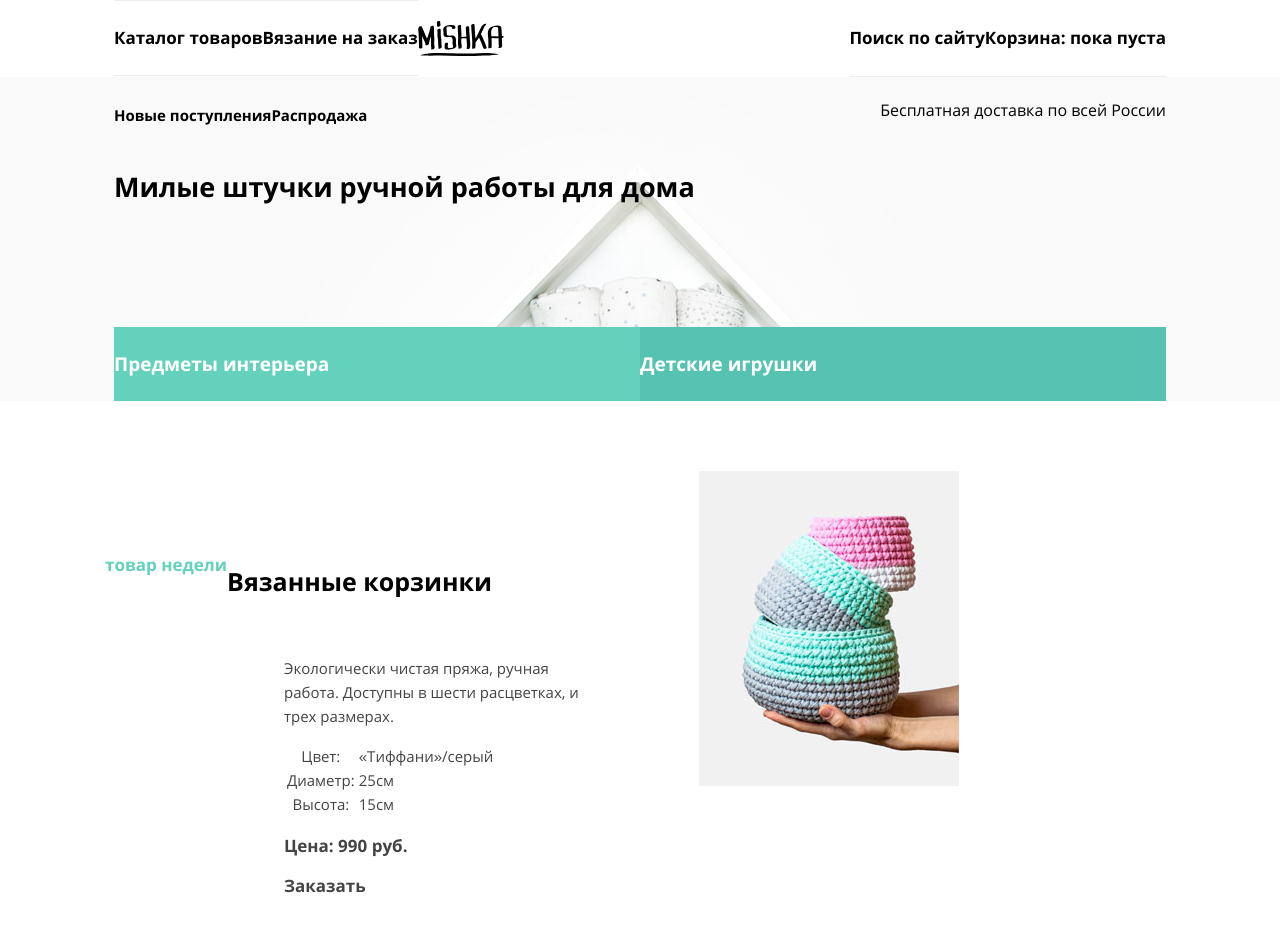
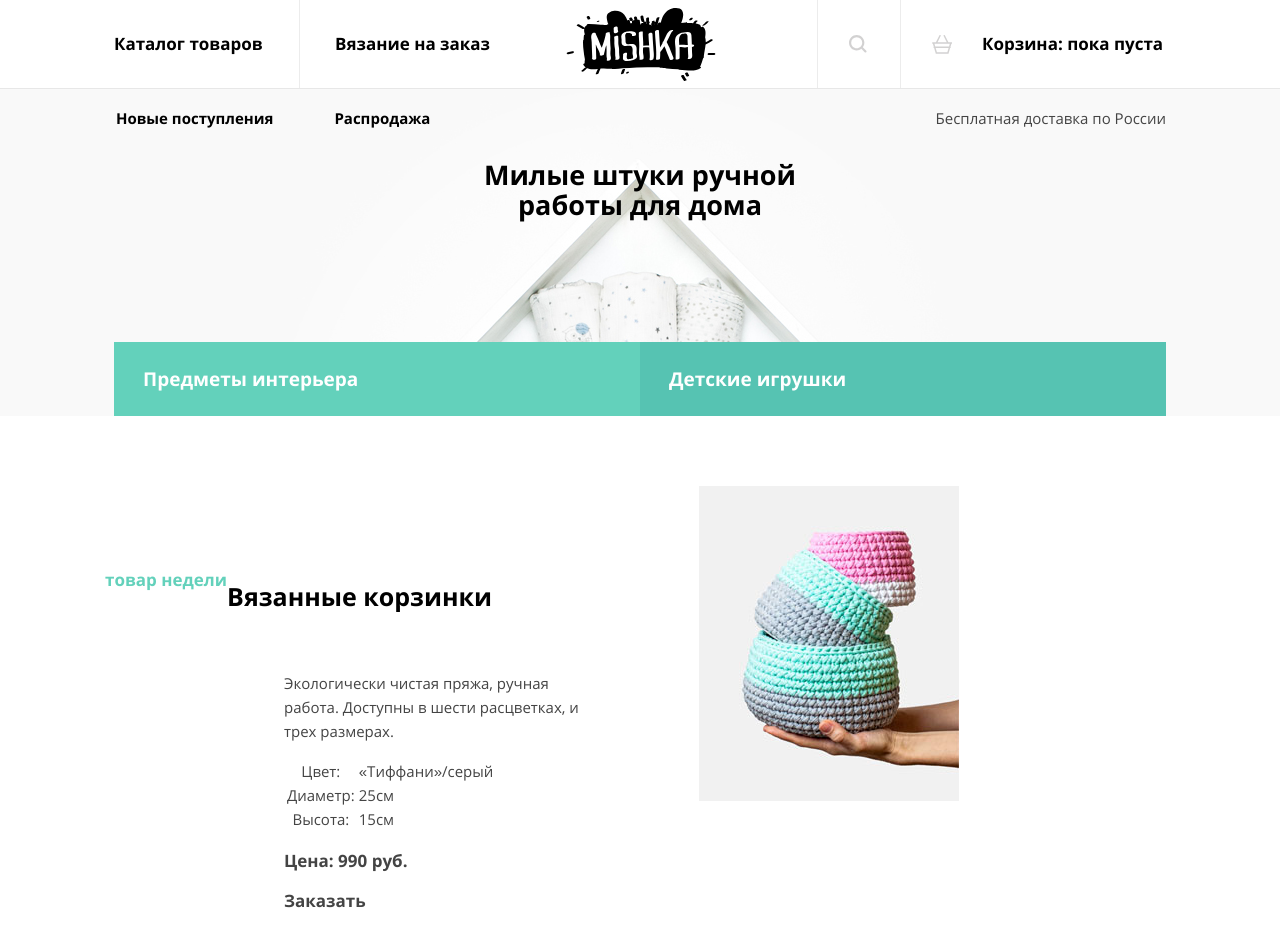
Before and after one commit to SemyonZgurskii/252845-mishka-17, a website: page source/index.html in a window 1280 px wide. Shown: the top 946 px of the page. Drawn offline with nearby package versions, Linux system fonts and the light colour scheme; files that its build step writes are made by us from their sources.

Commit message:
Почти готовый хедер. Вопрос с текстом поиска

```diff
--- a/source/index.html
+++ b/source/index.html
@@ -10,22 +10,40 @@
 <body>
   <header class="header">
     <a class="header__logo" href="#">
-      <img class="header__logo-image" src="img/logo-mobile.svg" width="86" height="35" alt="Mishka logo">
+      <picture class="header__logo-image">
+        <source media="(min-width: 1150px)" srcset="img/logo-desktop.svg">
+        <source media="(min-width: 768px)" srcset="img/logo-tablet.svg">
+        <img  src="img/logo-mobile.svg"  alt="Mishka logo" width="86" height="35">
+      </picture>
     </a>
     <button class="header__menu-toggle header__menu-toggle--closed" type="button"><span class="visually-hidden">открыть меню</span></button>
     <nav class="header__navigation main-navigation">
       <ul class="main-navigation__list">
         <li class="main-navigation__item">
-          <a href="catalog.html" class="main-navigation__link">Каталог товаров</a>
+          <a href="catalog.html" class="main-navigation__link">
+            <span class="main-navigation__link-text">Каталог товаров</span>
+          </a>
         </li>
         <li class="main-navigation__item">
-          <a href="form.html" class="main-navigation__link">Вязание на заказ</a>
+          <a href="form.html" class="main-navigation__link">
+            <span class="main-navigation__link-text">Вязание на заказ</span>
+          </a>
         </li>
       </ul>
     </nav>
     <div class="header__side-menu side-menu">
-      <a href="#" class="side-menu__item side-menu__item--search">Поиск по сайту</a>
-      <a href="#" class="side-menu__item side-menu__item--basket">Корзина: пока пуста</a>
+      <a href="#" class="side-menu__link">
+        <span class="side-menu__link-text side-menu__link-text--search">
+          <svg xmlns="http://www.w3.org/2000/svg" width="17.6" height="17.6" viewBox="-0.8 -0.8 17.6 17.6"><path fill="#231F20" d="M16.47 14.93l-3.415-3.415A7.67 7.67 0 0 0 14.6 6.899C14.6 2.646 11.153-.8 6.9-.8S-.8 2.646-.8 6.899s3.446 7.7 7.699 7.7c1.734 0 3.326-.58 4.613-1.546l3.417 3.416c.203.202.418.33.771.33a1.1 1.1 0 0 0 1.1-1.1c0-.24-.061-.499-.33-.769zM1.399 6.899a5.5 5.5 0 1 1 11 0c0 3.038-2.462 5.5-5.5 5.5s-5.5-2.461-5.5-5.5z"/></svg>
+          Поиск по сайту
+        </span>
+      </a>
+      <a href="#" class="side-menu__link">
+        <span class="side-menu__link-text side-menu__link-text--basket">
+          <svg xmlns="http://www.w3.org/2000/svg" width="20.294" height="18.849" viewBox="264.205 370.961 20.294 18.849"><path fill="#231F20" d="M283.75 378.19h-3.151l-3.407-6.814a.75.75 0 1 0-1.341.671l3.071 6.143h-9.138l3.072-6.143a.75.75 0 0 0-1.341-.671l-3.407 6.814h-3.151a.75.75 0 0 0 0 1.5h.157l.855 2.991a.737.737 0 0 0-.316.595c0 .396.309.71.697.739l1.656 5.795h12.697l1.656-5.795a.745.745 0 0 0 .698-.739.738.738 0 0 0-.316-.596l.854-2.991h.157a.75.75 0 1 0-.002-1.499zm-4.181 10.121h-10.433l-1.224-4.284h12.881l-1.224 4.284zm1.653-5.785h-13.739l-.81-2.836h15.359l-.81 2.836z"/></svg>
+          Корзина: пока пуста
+        </span>
+      </a>
     </div>
     <div class="header__sub-menu sub-menu">
       <a href="#" class="sub-menu__item">
@@ -36,7 +54,7 @@
       </a>
     </div>
     <p class="header__delivery">
-      Бесплатная доставка по всей России
+      Бесплатная доставка по России
     </p>
   </header>
 
@@ -45,18 +63,18 @@
       <div class="our-products__content-wrapper">
         <h2 class="visually-hidden">Наша продукция</h2>
         <p class="our-products__text">
-          Милые штучки ручной работы для дома
+          Милые штуки ручной<br> работы для дома
         </p>
         <ul class="our-products__list">
-          <li class="our-products__item our-products__item--interier">
-            <p class="our-products__title">
+          <li class="our-products__item">
+            <a class="our-products__link our-products__link--interier">
               Предметы интерьера
-            </p>
+            </a>
           </li>
-          <li class="our-products__item our-products__item--toys">
-            <p class="our-products__title">
+          <li class="our-products__item">
+            <a class="our-products__link our-products__link--toys">
               Детские игрушки
-            </p>
+            </a>
           </li>
         </ul>
       </div>
--- a/source/less/blocks/header.less
+++ b/source/less/blocks/header.less
@@ -3,6 +3,8 @@
 
   display: flex;
   flex-direction: column;
+
+  background-color: #ffffff;
 }
 
 .header__menu-toggle {
@@ -12,13 +14,16 @@
 
   width: 20px;
   height: 20px;
+
+  background: none;
+  border: none;
 }
 
 .header__menu-toggle--closed::before {
   content: "";
   position: absolute;
-  left: -2px;
-  top: -2px;
+  left: 0;
+  top: 2px;
 
   display: block;
   width: 20px;
@@ -53,7 +58,7 @@
 
 .header__logo {
   display: flex;
-  height: 77px;
+  height: 79px;
 }
 
 .header__logo-image {
@@ -86,21 +91,36 @@
     margin: 0 auto;
   }
 
+  .header__logo {
+    height: 81px;
+    padding-top: 5px;
+  }
+
+  .header__logo-image img {
+    width: 113px;
+    height: 46px;
+  }
+
   .header__menu-toggle {
     display: none;
   }
 
   .header__navigation {
     position: absolute;
-    left: 49px;
-    bottom: -60px;
+    left: 50px;
+    bottom: -52px;
   }
 
   .header__delivery {
     right: 49px;
-    bottom: -60px;
+    bottom: -57px;
 
     display: block;
+
+    font-size: 15px;
+    line-height: 24px;
+    font-weight: 400;
+    color: #444444;
   }
 }
 
@@ -110,9 +130,20 @@
     margin: 0 auto;
   }
 
+  .header__logo {
+    height: 83px;
+    margin: auto;
+  }
+
+  .header__logo-image img {
+    width: 150px;
+    height: 73px;
+  }
+
   .header__navigation {
     position: static;
 
+    display: flex;
     order: -1;
   }
 
@@ -120,7 +151,7 @@
     display: flex;
 
     position: absolute;
-    bottom: -50px;
-    left: 49px;
+    bottom: -42px;
+    left: 51px;
   }
 }
--- a/source/less/blocks/main-navigation.less
+++ b/source/less/blocks/main-navigation.less
@@ -7,21 +7,79 @@
 }
 
 .main-navigation__link {
-  display: block;
-  padding: 25px 0;
+  display: flex;
+  justify-content: center;
+  padding: 27px 0;
 
-  text-align: center;
   text-decoration: none;
+
+  border-bottom: 1px solid #ececec;
+}
+
+.main-navigation__link-text {
+  box-sizing: border-box;
+  min-width: 250px;
+  padding-left: 40px;
+
+  text-align: left;
   font-size: 17px;
   line-height: 24px;
   font-weight: 700;
   color: #000000;
-
-  border-bottom: 1px solid #ececec;
 }
 
 @media (min-width: 768px) {
   .main-navigation__list {
     display: flex;
+    flex-wrap: wrap;
+    max-width: 500px;
+
+    border: none;
+  }
+
+  .main-navigation__item {
+    margin-right: 18px;
+  }
+
+  .main-navigation__link {
+    padding: 10px 0;
+
+    border-bottom: none;
+  }
+
+  .main-navigation__link-text {
+    min-width: 150px;
+    padding-left: 0;
+
+    font-size: 15px;
+    line-height: 24px;
   }
 }
+
+@media (min-width: 1150px) {
+  .main-navigation__item {
+    display: flex;
+  }
+
+  .main-navigation__item:nth-child(2n) {
+    margin-right: 26px;
+  }
+
+  .main-navigation__item:nth-child(2n-1) {
+    padding-right: 35px;
+    margin-right: 35px;
+
+    border-right: 1px solid #ececec;
+  }
+
+  .main-navigation__link {
+    padding: 0;
+  }
+
+  .main-navigation__link-text {
+    margin: auto 0;
+
+    font-size: 17px;
+    line-height: 24px;
+  }
+}
--- a/source/less/blocks/our-products.less
+++ b/source/less/blocks/our-products.less
@@ -1,13 +1,15 @@
 .our-products {
-  padding-top: 68px;
+  padding-top: 44px;
 
   background-image: url("../img/hero-mobile@1x.jpg");
-  background-position-x: center;
+  background-position: 50% -17px;
 }
 
 .our-products__text {
-  margin-bottom: 125px;
+  margin-bottom: 122px;
+  padding: 0 35px;
 
+  text-align: center;
   font-size: 27px;
   line-height: 30px;
   font-weight: 700;
@@ -20,17 +22,10 @@
   list-style: none;
 }
 
-.our-products__item--interier {
-  background-color: #63d1bb;
-}
-
-.our-products__item--toys {
-  background-color: #56c3b2;
-}
-
-.our-products__title {
+.our-products__link {
+  display: block;
   margin: 0;
-  padding: 25px 0;
+  padding: 25px 29px;
 
   font-size: 19px;
   line-height: 24px;
@@ -38,11 +33,20 @@
   color: #ffffff;
 }
 
+.our-products__link--interier {
+  background-color: #63d1bb;
+}
+
+.our-products__link--toys {
+  background-color: #56c3b2;
+}
+
 @media (min-width: 768px) {
   .our-products {
     margin-bottom: 70px;
 
     background-image: url("../img/hero-tablet@1x.jpg");
+    border-top: 1px solid #e7e7e7;
   }
 
   .our-products__content-wrapper {
--- a/source/less/blocks/side-menu.less
+++ b/source/less/blocks/side-menu.less
@@ -3,17 +3,53 @@
   flex-direction: column;
 }
 
-.side-menu__item {
-  padding: 26px 0;
+.side-menu__link {
+  display: flex;
+  justify-content: center;
+  padding: 27px 0;
 
-  text-align: center;
   text-decoration: none;
+
+  border-bottom: 1px solid #ececec;
+}
+
+.side-menu__link-text {
+  position: relative;
+
+  box-sizing: border-box;
+  width: 250px;
+  padding-left: 40px;
+
+  text-align: left;
   font-size: 17px;
   line-height: 24px;
   font-weight: 700;
   color: #000000;
+}
 
-  border-bottom: 1px solid #ececec;
+
+.side-menu__link-text svg {
+  position: absolute;
+  top: 4px;
+  left: -3px;
+
+  opacity: 0.2;
+}
+
+.side-menu__link:hover svg {
+  opacity: 1;
+}
+
+.side-menu__link:hover path {
+  fill: #63d1bb;
+}
+
+.side-menu__link:active svg {
+  opacity: 0.3;
+}
+
+.side-menu__link:active path {
+  fill: #63d1bb;
 }
 
 @media (min-width: 768px) {
@@ -21,4 +57,44 @@
     flex-direction: row;
     margin-left: auto;
   }
+
+  .side-menu__link {
+    border-bottom: none;
+    border-left: 1px solid #ececec;
+  }
+
+  .side-menu__link-text {
+    padding-top: 3px;
+  }
+
+  .side-menu__link-text--search {
+    width: 82px;
+
+    font-size: 0;
+  }
+
+  .side-menu__link-text--basket {
+    width: 265px;
+    padding-left: 83px;
+  }
+
+  .side-menu__link svg {
+    left: 32px;
+    top: 6px;
+  }
 }
+
+@media (min-width: 1150px) {
+  .side-menu__link-text {
+    padding-top: 5px;
+  }
+
+  .side-menu__link-text--basket {
+    padding-left: 81px;
+  }
+
+  .side-menu__link svg {
+    left: 31px;
+    top: 8px;
+  }
+}
--- a/source/less/blocks/sub-menu.less
+++ b/source/less/blocks/sub-menu.less
@@ -3,6 +3,8 @@
 }
 
 .sub-menu__item {
+  margin-right: 61px;
+
   text-decoration: none;
   font-size: 15px;
   line-height: 24px;
```
